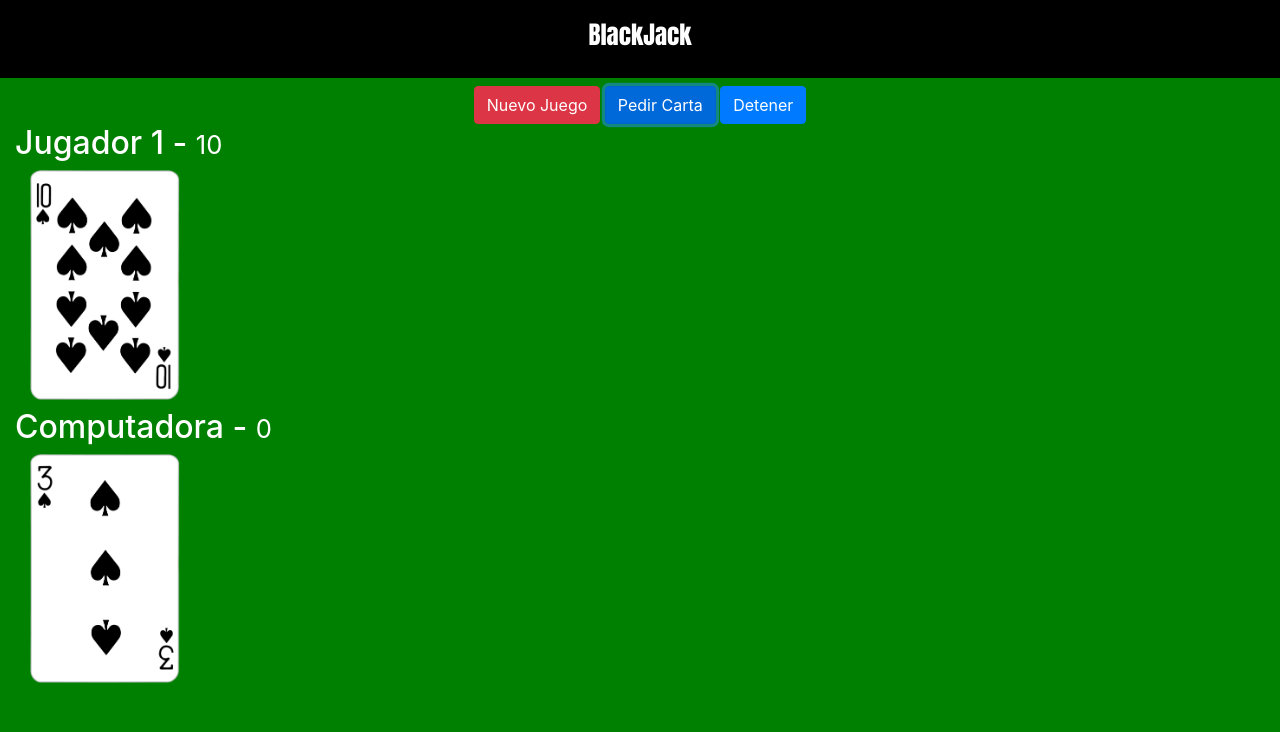
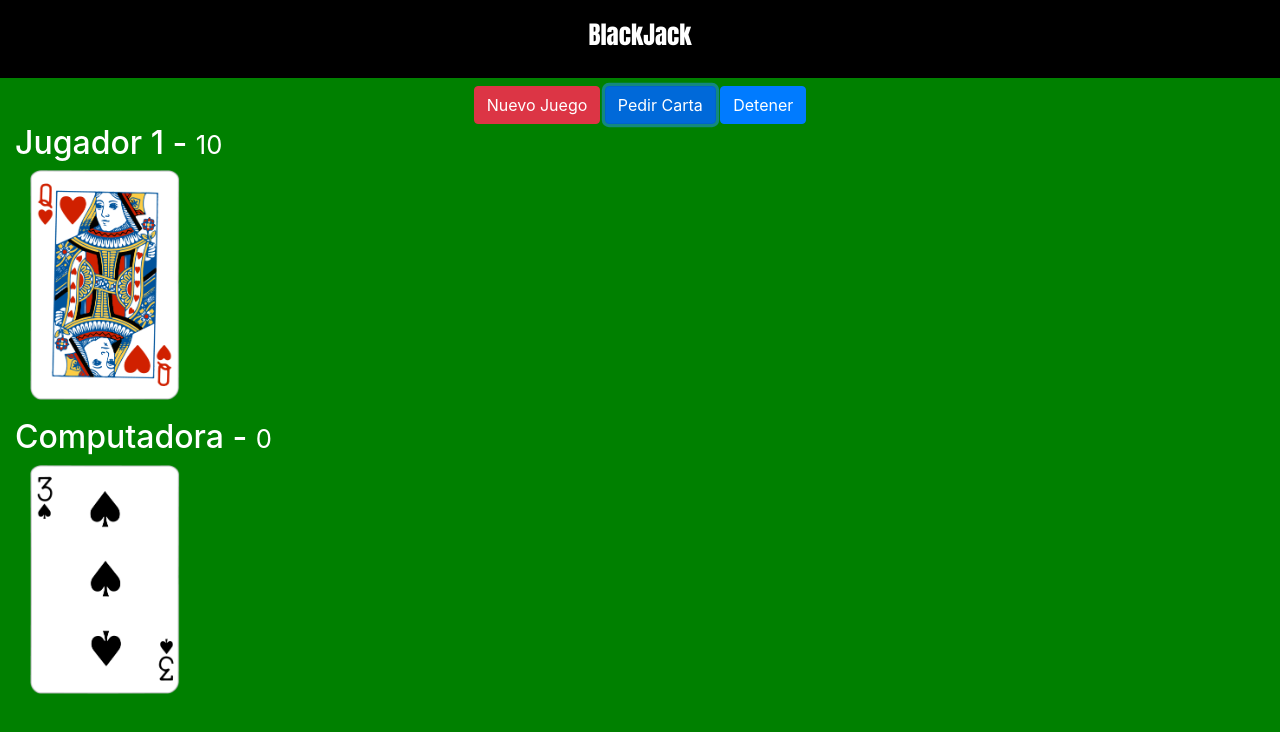
Before and after one commit to FelipeHerman/Laboratorio1_Blackjack, a plain HTML site: page index.html in a window 1280 px wide. Both pictures are taken after a click on the button "Pedir Carta". Drawn offline with nearby package versions, Linux system fonts and the light colour scheme.

Commit message:
Agregando cartas a la vista

```diff
--- a/assets/css/styles.css
+++ b/assets/css/styles.css
@@ -25,6 +25,6 @@ body{
 }
 
 #cartas__computadora,
-#cartas_jugador{
+#cartas__jugador{
     height: 240px;
 }
--- a/assets/js/juego.js
+++ b/assets/js/juego.js
@@ -13,8 +13,9 @@ let puntosJugador = 0,
     puntosComputadora = 0;
 
 //Referencias HTML
-const btnPedir   = document.querySelector('#idPedir');
-const puntosHTML = document.querySelectorAll('small');
+const btnPedir         = document.querySelector('#idPedir');
+const divCartasJugador = document.querySelector('#cartas__jugador');
+const puntosHTML       = document.querySelectorAll('small');
 
 // Está funcion crea una nueva baraja
 const crearDeck = () => { //Funcion de flecha
@@ -77,4 +78,18 @@ btnPedir.addEventListener('click', () => {
 
     puntosHTML[0].innerText = puntosJugador;
 
+    //<img class="cartas__img" src="assets/cartas/10S.png">
+    const imgCarta = document.createElement('img');
+    imgCarta.src = `assets/cartas/${carta}.png`;
+    imgCarta.classList.add('cartas__img');
+    divCartasJugador.append(imgCarta);
+
+    if (puntosJugador > 21) {
+        console.warn('Perdiste');
+        btnPedir.disabled = true;
+    } else if (puntosJugador === 21) {
+        console.warn('21, Genial!');
+        btnPedir.disabled = true;
+    }
+
 });
--- a/index.html
+++ b/index.html
@@ -33,7 +33,7 @@
         <div class="col">
             <h2 class="cartas__title">Jugador 1 - <small>0</small> </h2>
             <div id="cartas__jugador">
-                <img class="cartas__img" src="assets/cartas/10S.png">
+                <!-- <img class="cartas__img" src="assets/cartas/10S.png"> -->
             </div>
         </div>
     </div>
```
